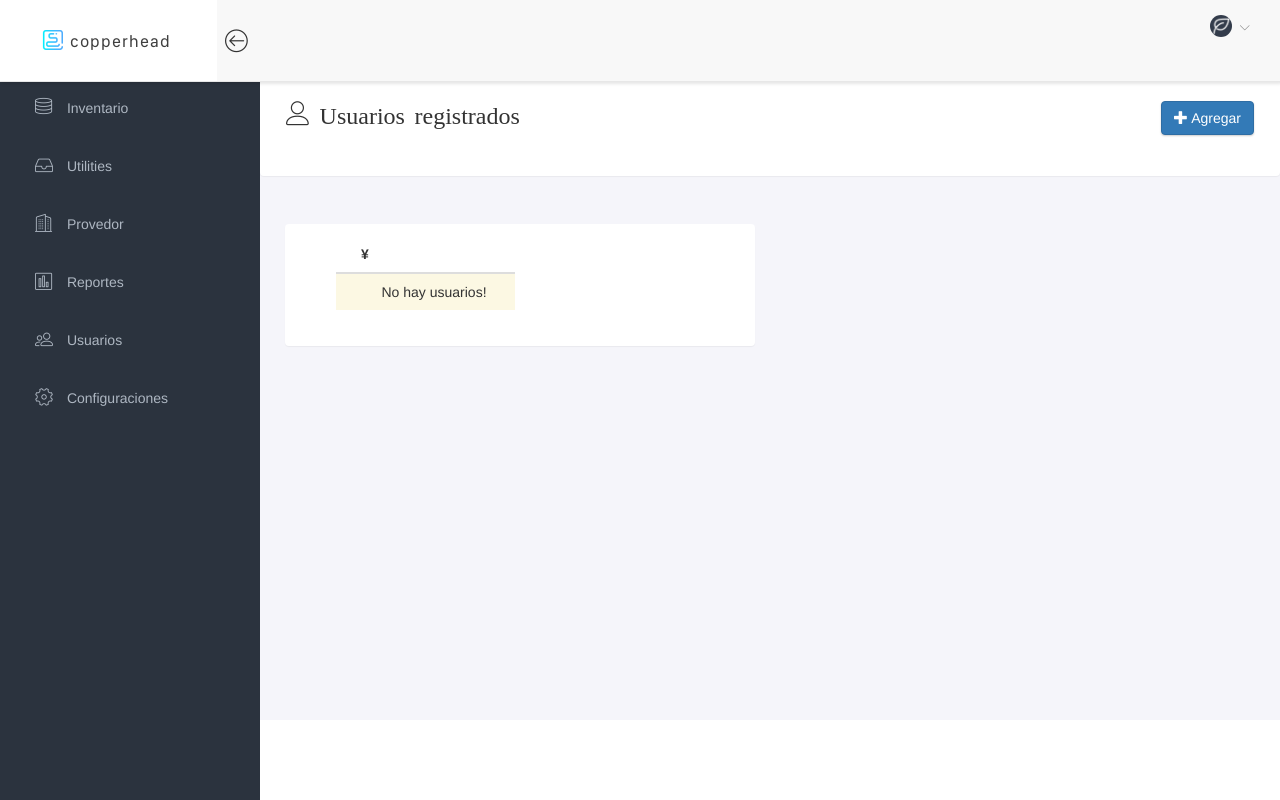
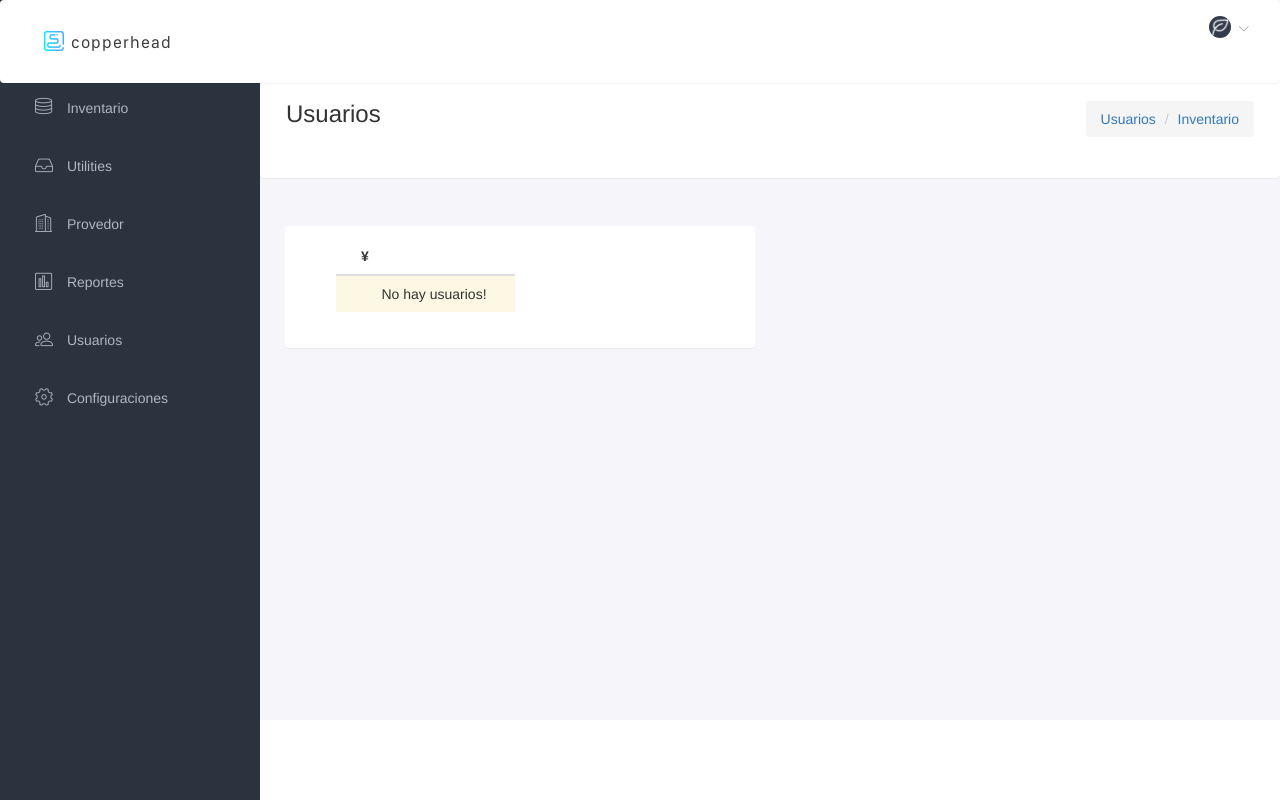
Before and after one commit to encinasj/copperhead, a Django app: page /users/register/ in a window 1280 px wide. Run offline with Django 3.2, Linux system fonts and the light colour scheme; some libraries are stand-ins or nearby versions.

Commit message:
modified templates

```diff
--- a/templates/base.html
+++ b/templates/base.html
@@ -18,14 +18,11 @@
 </head>
 <body>
 	<div id="wrapper">
-		<nav class="navbar navbar-default navbar-fixed-top">
+		<nav class="navbar navbar-default panel navbar-fixed-top">
 			<div class="brand">
-				<a href="#"><img src="{% static 'assets/img/logo-darks.png' %}" class="img-responsive logo"></a>
+				<a><img src="{% static 'assets/img/logo-darks.png' %}" class="img-responsive logo"></a>
 			</div>
 			<div class="container-fluid">
-				<div class="navbar-btn">
-					<button type="button" class="btn-toggle-fullwidth"><i class="lnr lnr-arrow-left-circle"></i></button>
-				</div>
 				<!-- Menu for user and profile-->
 				<div id="navbar-menu">
 					<ul class="nav navbar-nav navbar-right">
--- a/templates/inventory/category.html
+++ b/templates/inventory/category.html
@@ -14,7 +14,6 @@
 {% endblock title %}
 
 {% block body_block %}
-
 <div class="main-content">
     <div class="container-fluid">
         <div class="row">
@@ -46,7 +45,7 @@
                 </div>
             <!-- END category -->
             </div>
-            <div class="col-md-6">
+            <div class="col-md-6 panel">
             <!-- TABLE Microbusiness -->
                 <div class="panel-heading">
                     <h3 class="panel-title lnr lnr-apartment"> Micronegocio</h3>
@@ -76,7 +75,7 @@
             </div>
         </div>
         <div class="row">
-            <div class="col-md-6">
+            <div class="col-md-6 panel">
                 <!-- TABLE Microbusiness -->
                     <div class="panel-heading">
                         <h3 class="panel-title lnr lnr-tag"> Marcas</h3>
--- a/templates/inventory/list_feed.html
+++ b/templates/inventory/list_feed.html
@@ -1,5 +1,5 @@
 {% for article in  article %}
-    <div style="margin-right: 5px;" class="metric col-md-3">
+    <div style="margin-right: 5px;" class=" panel metric col-md-3" >
         <div class="pull-right btn-group-sm">
             <button class="show-form-delete" data-url="{% url 'delete' article.id %}">
                 <span class="lnr lnr-trash"></span>
--- a/templates/users/register.html
+++ b/templates/users/register.html
@@ -3,15 +3,15 @@
 {% block title %}
 <div class="row">
     <div class="col-sm-12">
-        <h3 class="pull-left page-title lnr lnr-user"> Usuarios registrados </h3>
-        <ol class="pull-right">
-            <a type="button" class="btn btn-primary category-form" data-url-cat="#">
-                <span class="glyphicon glyphicon-plus"></span>
-                Agregar</a>
+        <h3 class="pull-left page-title"> Usuarios </h3>
+        <ol class="breadcrumb pull-right">
+            <li><a href="#">Usuarios</a></li>
+            <li class="active"><a href="{% url 'feed' %}">Inventario</a></li>
         </ol>
     </div>
 </div>
 {% endblock title %}
+
 {% block body_block %}
 <div class="main-content">
     <div class="container-fluid">
```
Also changed, not shown: templates/inventory/chartsandreports/reports.html (+8 -2 lines), templates/inventory/supplier/all_supplier.html (+5 -2 lines).
